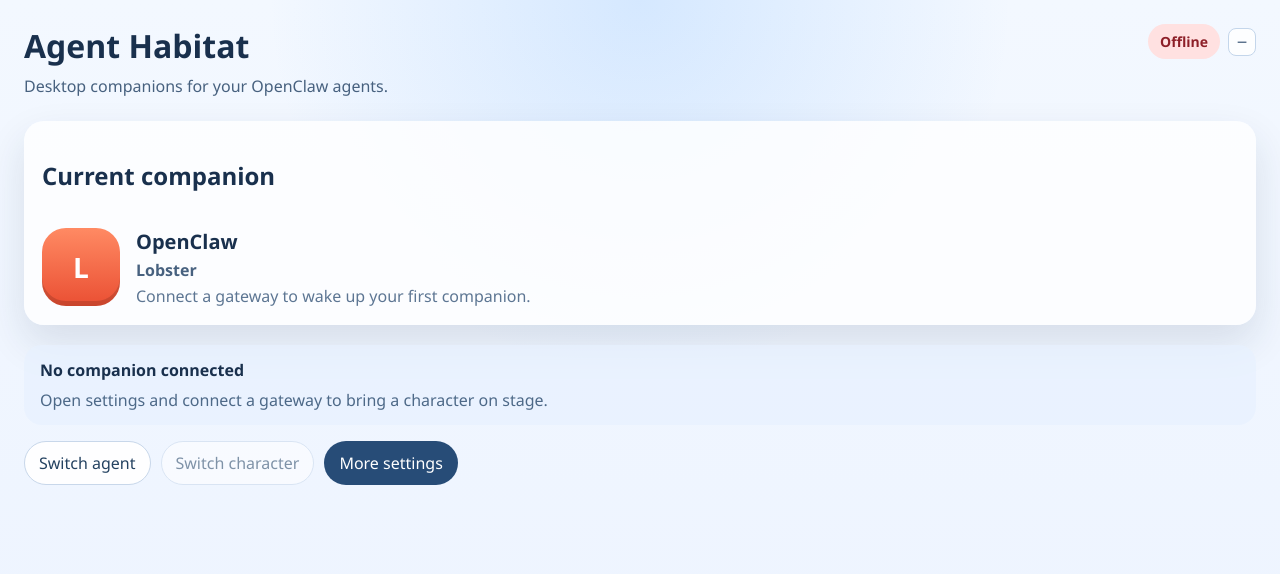
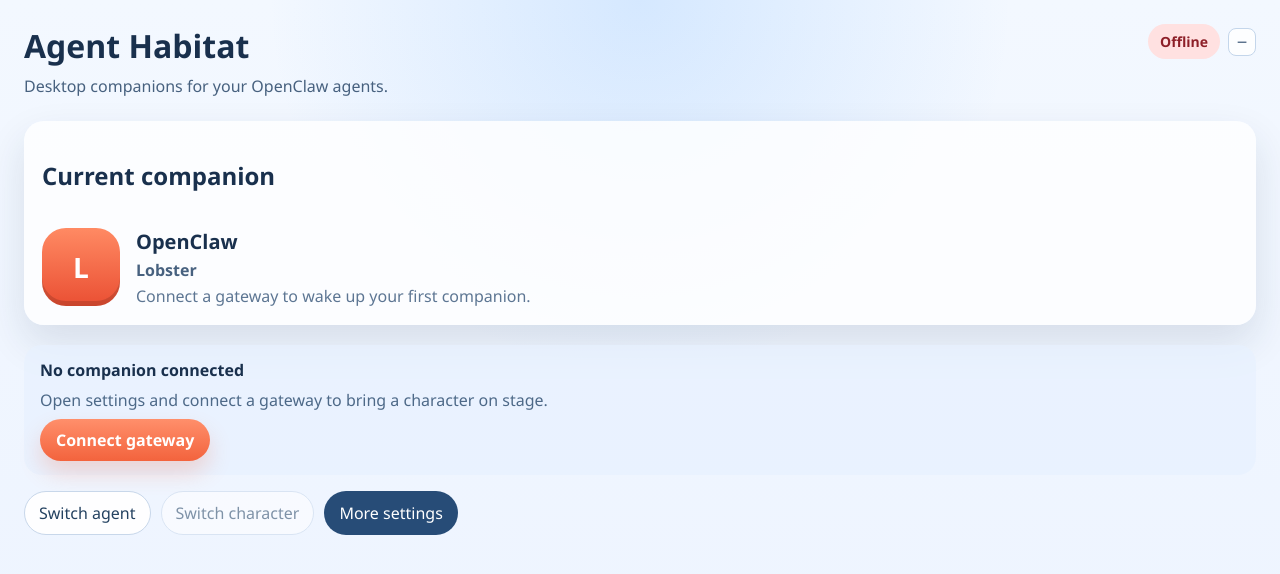
Before and after one commit to leosssvip-dot/OpenClaw-Pets-Widget, a React (Vite) app in the folder apps/macos-shell/: page / in a window 1280 px wide. Shown: the top 574 px of the page. Built offline with nearby package versions, Linux system fonts and the light colour scheme.

Commit message:
Restore gateway connect entry in panel

```diff
--- a/apps/macos-shell/src/features/widget/WidgetPanel.tsx
+++ b/apps/macos-shell/src/features/widget/WidgetPanel.tsx
@@ -135,6 +135,13 @@ export function WidgetPanel({
             <div className="app-shell__empty-state">
               <strong>No companion connected</strong>
               <p>Open settings and connect a gateway to bring a character on stage.</p>
+              <button
+                type="button"
+                className="app-shell__empty-state-action"
+                onClick={() => setIsSettingsOpen(true)}
+              >
+                Connect gateway
+              </button>
             </div>
           )}
 
--- a/apps/macos-shell/src/styles.css
+++ b/apps/macos-shell/src/styles.css
@@ -261,6 +261,24 @@ body[data-surface='pet'] {
 .app-shell__empty-state p {
   margin: 0;
   color: #4d6988;
+}
+
+.app-shell__empty-state-action {
+  justify-self: start;
+  border: 0;
+  border-radius: 999px;
+  padding: 10px 16px;
+  font: inherit;
+  font-weight: 800;
+  color: #fff;
+  background: linear-gradient(180deg, #ff8f6b, #f3633d);
+  box-shadow: 0 12px 22px rgba(243, 99, 61, 0.22);
+  cursor: pointer;
+}
+
+.app-shell__empty-state-action:hover {
+  transform: translateY(-1px);
+  box-shadow: 0 14px 24px rgba(243, 99, 61, 0.28);
 }
 
 .app-shell__settings-drawer {
```
Also changed, not shown: 1 other file (tests, documents, lock files or other folders).
